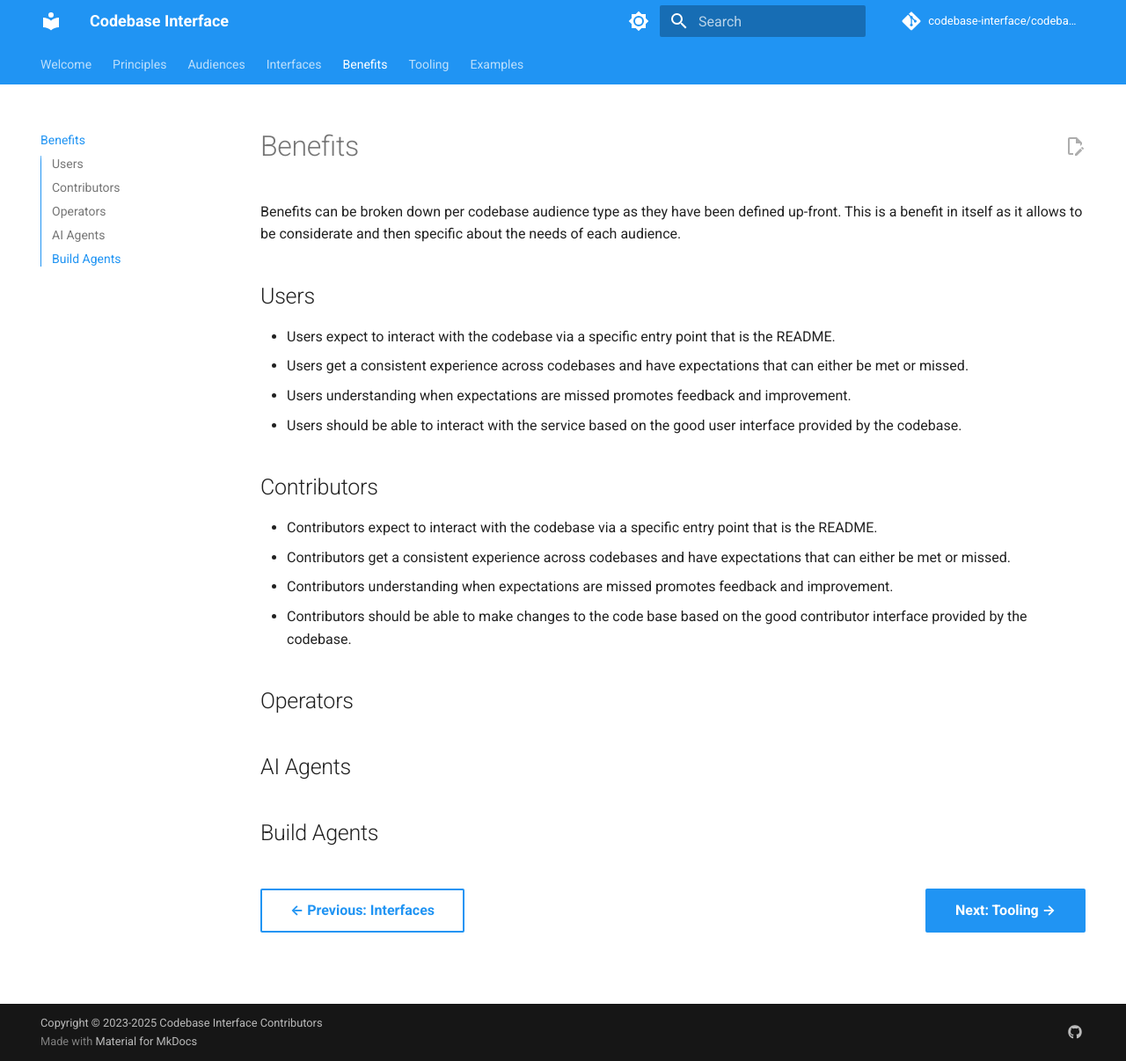
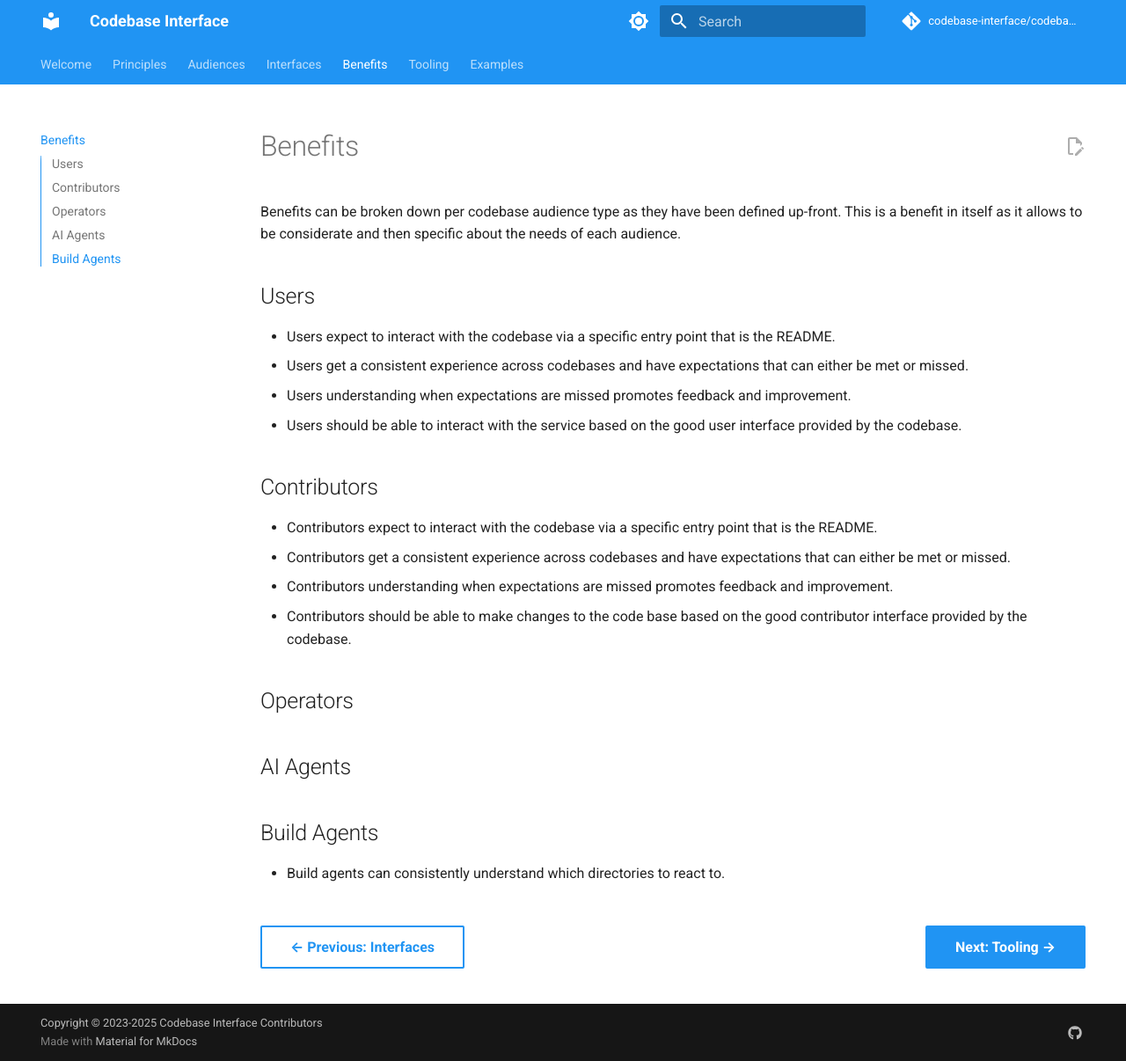
Before and after one commit to codebase-interface/codebase-interface.github.io, an MkDocs documentation site: the page built from docs/benefits.md, in a window 1280 px wide and 1206 px high. Shown: the whole window at 88% size. Built offline with MkDocs 1.6.1 and Material for MkDocs 9.7.7, drawn with Linux system fonts in a browser that asks for light colours; comment, search, counter and statistics services are not loaded.

Commit message:
docs: add description for build agents in benefits.md

```diff
--- a/docs/benefits.md
+++ b/docs/benefits.md
@@ -21,6 +21,8 @@ Benefits can be broken down per codebase audience type as they have been defined
 ## AI Agents
 
 ## Build Agents
+
+- Build agents can consistently understand which directories to react to.
 
 <!-- markdownlint-disable MD033 -->
 <div class="navigation-buttons" markdown="1" style="display: grid; grid-template-columns: 1fr 1fr; gap: 1rem; margin-top: 1.5rem;">
```
